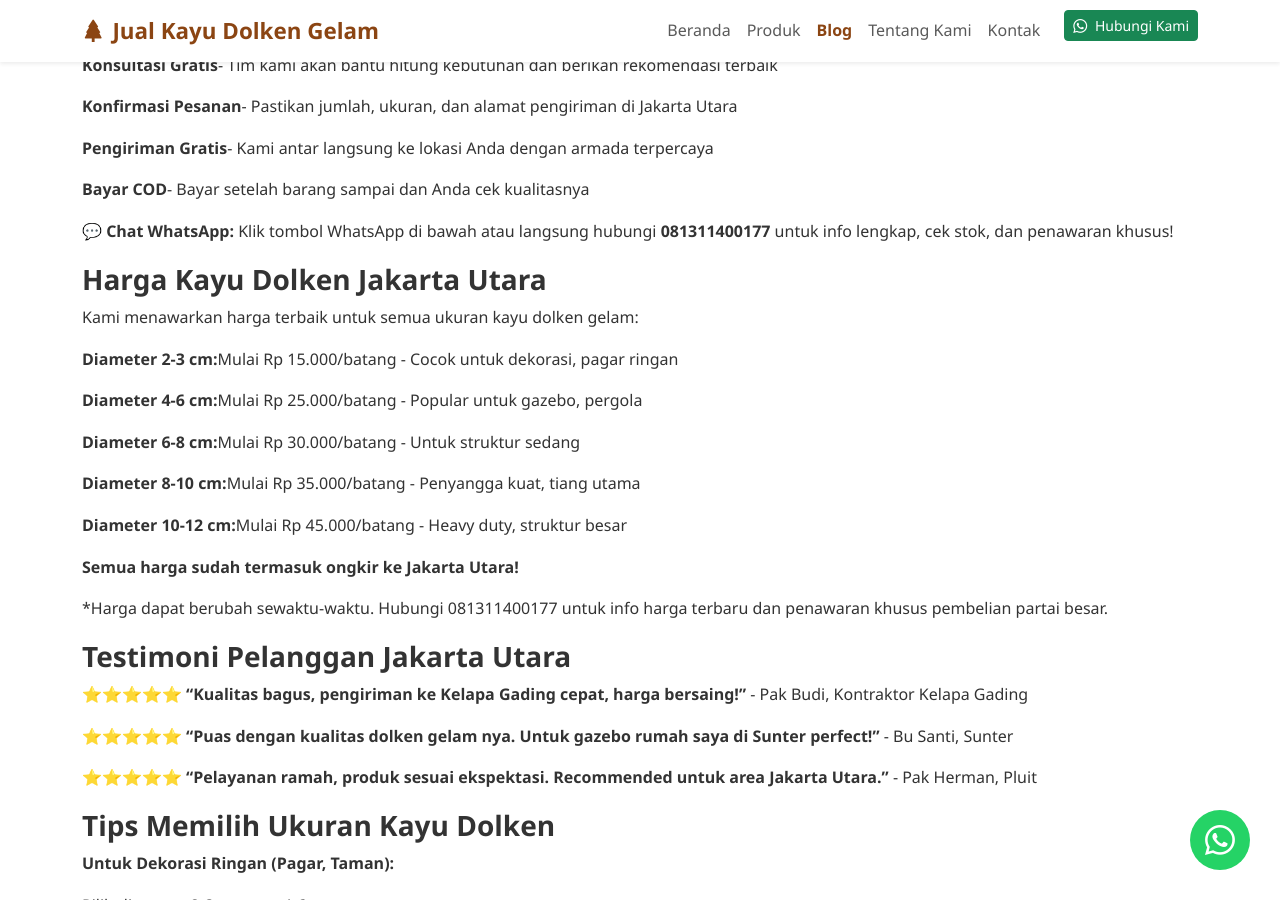
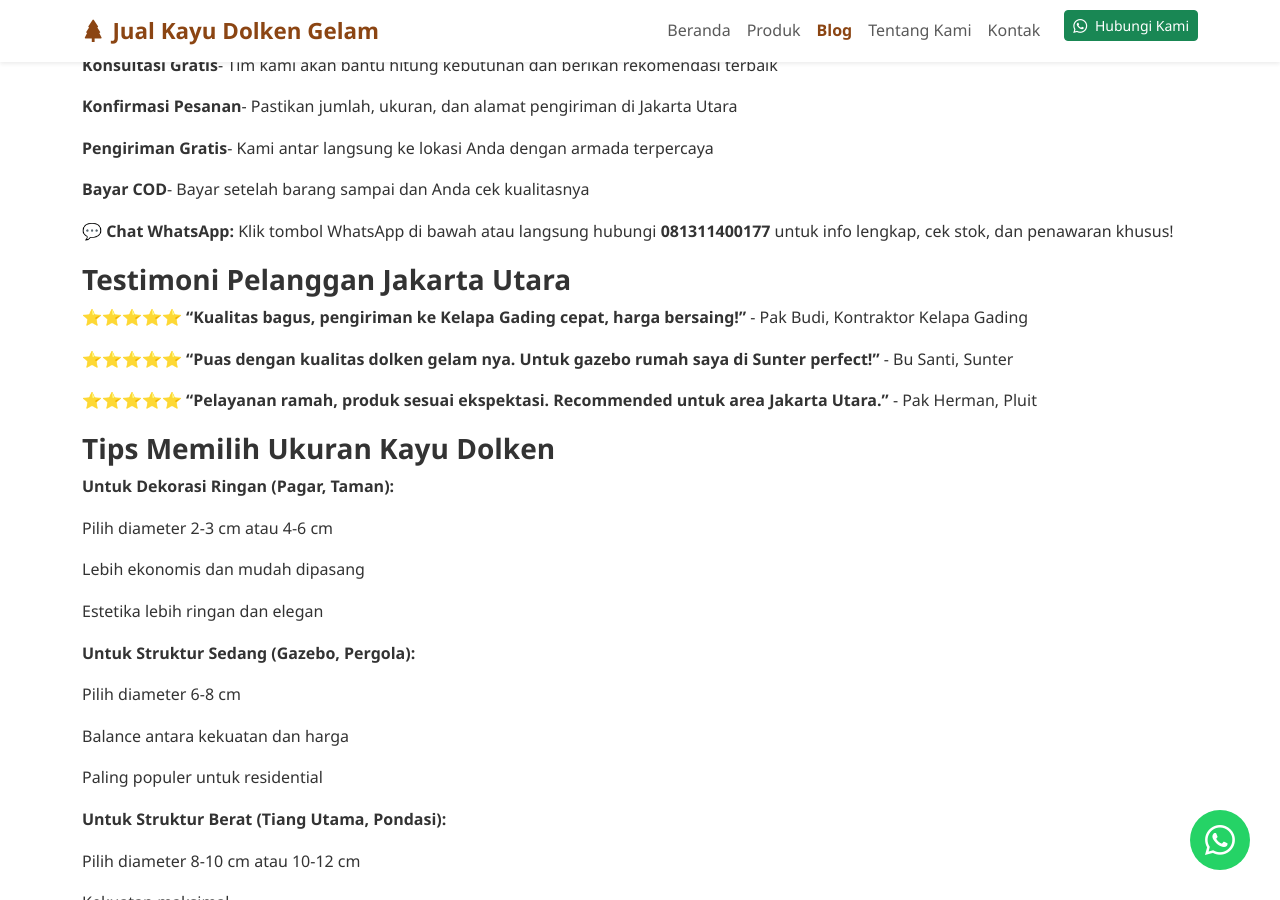
Before and after one commit to jualkayudolkengelam/jualkayudolkengelam.github.io, a Jekyll site: the page built from _posts/2025-11-15-jual-kayu-dolken-jakarta-utara.md, in a window 1280 px wide and 900 px high, scrolled down 3866 px. Built offline with Jekyll 4.4.1, drawn with Linux system fonts in a browser that asks for light colours.

Commit message:
Update 2025-11-15-jual-kayu-dolken-jakarta-utara.md

```diff
--- a/_posts/2025-11-15-jual-kayu-dolken-jakarta-utara.md
+++ b/_posts/2025-11-15-jual-kayu-dolken-jakarta-utara.md
@@ -122,20 +122,6 @@ Proses pemesanan sangat mudah dan cepat:
 
 💬 **Chat WhatsApp:** Klik tombol WhatsApp di bawah atau langsung hubungi **081311400177** untuk info lengkap, cek stok, dan penawaran khusus!
 
-### Harga Kayu Dolken Jakarta Utara
-
-Kami menawarkan harga terbaik untuk semua ukuran kayu dolken gelam:
-
-- **Diameter 2-3 cm:** Mulai Rp 15.000/batang - Cocok untuk dekorasi, pagar ringan
-- **Diameter 4-6 cm:** Mulai Rp 25.000/batang - Popular untuk gazebo, pergola
-- **Diameter 6-8 cm:** Mulai Rp 30.000/batang - Untuk struktur sedang
-- **Diameter 8-10 cm:** Mulai Rp 35.000/batang - Penyangga kuat, tiang utama
-- **Diameter 10-12 cm:** Mulai Rp 45.000/batang - Heavy duty, struktur besar
-
-**Semua harga sudah termasuk ongkir ke Jakarta Utara!**
-
-*Harga dapat berubah sewaktu-waktu. Hubungi 081311400177 untuk info harga terbaru dan penawaran khusus pembelian partai besar.
-
 ### Testimoni Pelanggan Jakarta Utara
 
 ⭐⭐⭐⭐⭐ **"Kualitas bagus, pengiriman ke Kelapa Gading cepat, harga bersaing!"** - Pak Budi, Kontraktor Kelapa Gading
```
